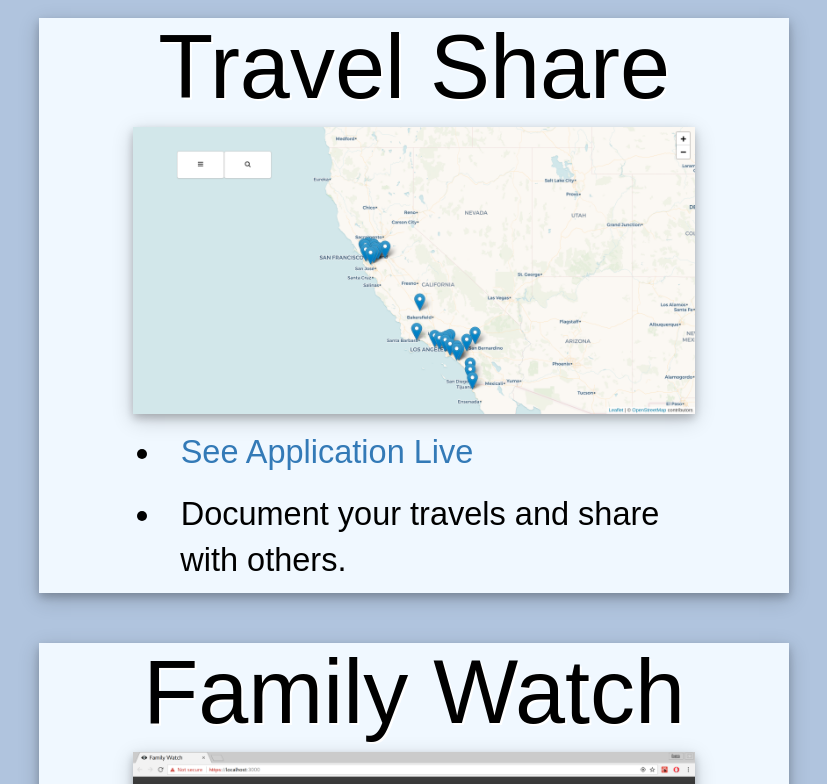
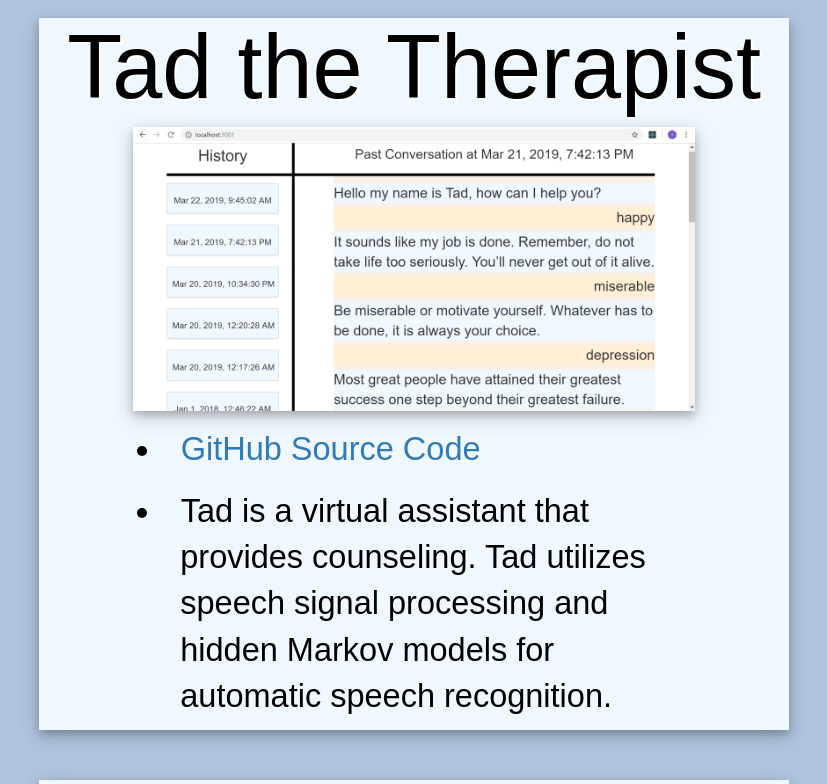
Before and after one commit to ivanmanan/Personal-Website, a React (Create React App) app: page / in a window 1280 px wide. Shown: the part 740-1524 px from the top of the page, without its empty margins (213-1040 px from the left). Built offline with nearby package versions, Linux system fonts and the light colour scheme.

Commit message:
Added tad the therapist project

```diff
--- a/src/App.jsx
+++ b/src/App.jsx
@@ -11,48 +11,49 @@ class App extends Component {
 	}
   }
   componentWillMount() {
-	this.setState({projects: [
-	  {
+	  this.setState({projects: [{
 		  title: "Bio",
 		  photo: "/images/new-ivan.jpg",
 		  link: "#",
 		  overview: "Student at UCLA and aspiring software engineer.",
 		  info: "Traveling enthusiast. Favorite place: Fingal's Cave.",
 		  index: "start"
-	  },
-      {
+	  }, {
+      title: "Tad the Therapist",
+      photo: "/images/tad.png",
+      link: "http://github.com/ivanmanan/Tad-The-Therapist",
+      linkInfo: "GitHub Source Code",
+      info: "Tad is a virtual assistant that provides counseling. Tad utilizes speech signal processing and hidden Markov models for automatic speech recognition.",
+      index: "1"
+    }, {
 		  title: "Travel Share",
 		  photo: "/images/travelshare.png",
 		  link: "http://travelsharego.live",
 		  linkInfo: "See Application Live",
 		  info: "Document your travels and share with others.",
-		index: "1"
-	  },
-      {
+		  index: "2"
+	  }, {
 		  title: "Family Watch",
 		  photo: "/images/family-watch.png",
 		  link: "https://www.youtube.com/watch?v=kG9u_v0YBbw",
 		  linkInfo: "Project Video",
 		  info: "When logged in, the application tracks GPS and displays location history of other users.",
-		index: "2"
-      },
-	  {
+		  index: "3"
+    }, {
 		  title: "FrackMan",
 		  photo: "/images/FrackMan.png",
 		  link: "https://github.com/ivanmanan/FrackMan",
-		linkInfo: "GitHub Repostitory",
+		  linkInfo: "GitHub Source Code",
 		  info: "Score as many points as possible by collecting oil barrels while avoiding protesters.",
-		index: "3"
-	  },
-	  {
+		  index: "4"
+	  }, {
 		  title: "Doctor Crux",
 		  photo: "/images/Crux.png",
 		  link: "https://github.com/ivanmanan/Old-Doctor-Crux",
 		  linkInfo: "Github Repository",
 		  info: "List your symptoms, and Doctor Crux will suggest diagnoses and treatments.",
-		index: "4"
-	  },
-      {
+		  index: "5"
+	  }, {
       title: "UAS",
 		  photo: "/images/uas.jpg",
 		  link: "https://youtu.be/CuTlgT7vdks",
```
Also changed, not shown: public/images/tad.png (added), 1 other file (tests, documents, lock files or other folders). Lines whose indentation alone changed are shown as unchanged.
